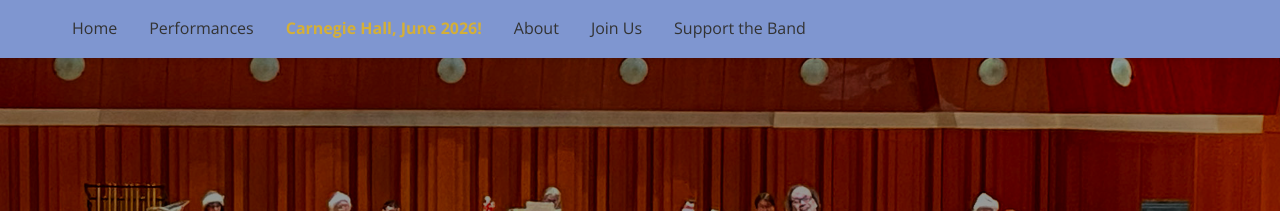
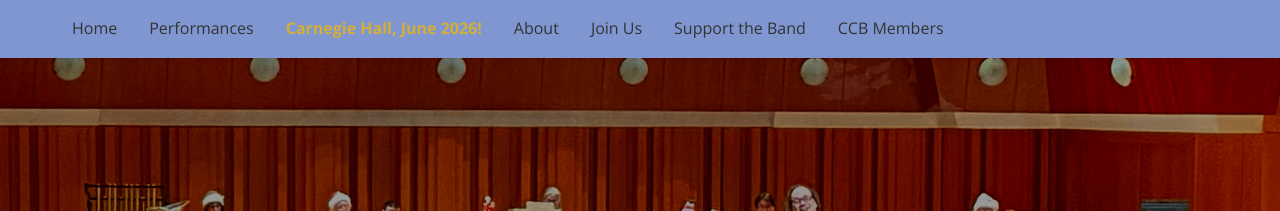
Before and after one commit to webmasterCCB/CCBwebsite, a Jekyll site: the page built from index.html, in a window 1280 px wide. Shown: the top 211 px of the page. Built offline with Jekyll 4.4.1, drawn with Linux system fonts in a browser that asks for light colours.

Commit message:
Update header.html

```diff
--- a/_includes/header.html
+++ b/_includes/header.html
@@ -15,6 +15,7 @@
         <li><a href="{{ '/about' | relative_url }}">About</a></li>
         <li><a href="{{ '/join' | relative_url }}">Join Us</a></li>
         <li><a href="{{ '/support' | relative_url }}">Support the Band</a></li>
+        <li><a href="{{ '/members' | relative_url }}">CCB Members</a></li>
       </ul>
     </nav>
   </div>
```
